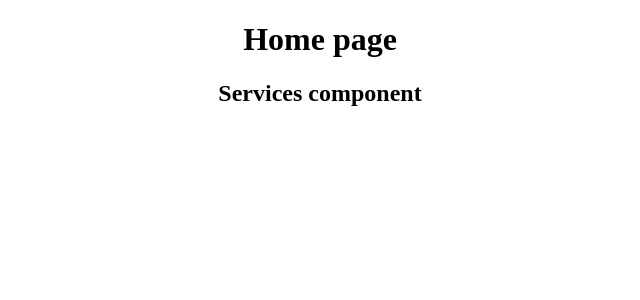
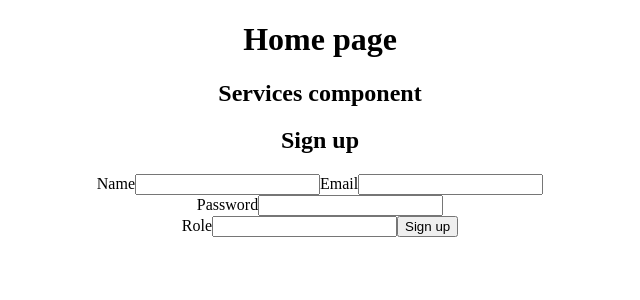
Before and after one commit to Hanna2m/salon_frontend, a React (Create React App) app: page / in a window 1280 px wide. Shown: the top 300 px of the page, without its empty margins (320-960 px from the left). Built offline with nearby package versions, Linux system fonts and the light colour scheme.

Commit message:
Add sign up

```diff
--- a/package.json
+++ b/package.json
@@ -6,10 +6,12 @@
     "@testing-library/jest-dom": "^5.16.3",
     "@testing-library/react": "^12.1.4",
     "@testing-library/user-event": "^13.5.0",
+    "axios": "^0.26.1",
     "react": "^18.0.0",
     "react-dom": "^18.0.0",
     "react-scripts": "5.0.0",
-    "web-vitals": "^2.1.4"
+    "web-vitals": "^2.1.4",
+    "zlib": "^1.0.5"
   },
   "scripts": {
     "start": "react-scripts start",
--- a/src/App.js
+++ b/src/App.js
@@ -1,12 +1,14 @@
 import "./App.css";
 
 import Services from "./components/Services";
+import Signup from "./components/Signup";
 
 function App() {
   return (
     <div className="App">
       <h1>Home page</h1>
       <Services />
+      <Signup />
     </div>
   );
 }
--- /dev/null
+++ b/src/components/Home.jsx
@@ -0,0 +1,11 @@
+import React from "react";
+
+function Home(){
+    return(
+        <>
+        <h1>Home</h1>
+        </>
+    )
+}
+
+export default Home;
--- /dev/null
+++ b/src/components/Signup.jsx
@@ -0,0 +1,74 @@
+import axios from "axios";
+import React, { useState } from "react";
+import Home from "./Home";
+
+
+
+function Signup() {
+  // const form = document.querySelector('form');
+  const [name, setName] = useState();
+  const [email, setEmail] = useState();
+  const [password, setPassword] = useState();
+  const [role, setRole] = useState();
+  const emailError = document.querySelector('.email.error');
+  const passwordError = document.querySelector('.password.error');
+  const url = 'http://localhost:3080/signup';
+
+
+  const handleSubmit = async (e) => {
+    e.preventDefault();
+    console.log(name, email, password, role);
+    //reset errors
+    emailError.textContent = '';
+    passwordError.textContent = '';
+
+try {
+  const res = await
+  axios({
+  method: 'post',
+  url: "http://localhost:3080/signup",
+  data: {
+    name, email, password, role
+  },
+  // headers: {'Content-Type': 'application/json'}
+});
+  const data = await res.json();
+  console.log(data);
+    if (data.errors) {
+      emailError.textContent = data.errors.email;
+      passwordError.textContent = data.errors.password;
+    }
+    if (data.user) {
+      <Home />
+    }
+
+} catch (error) {
+  console.log(error)
+}
+}
+   return (
+    <div>
+        <h2>Sign up</h2>
+        <form>
+        <label htmlFor="name">Name</label>
+        <input name="name" onChange={(e) => setName(e.target.value)}></input>
+        <label htmlFor="email">Email</label>
+        <input name="email" onChange={(e) => setEmail(e.target.value)}></input>
+        <div className="email error"></div>
+        <label htmlFor="password">Password</label>
+        <input name="password" onChange={(e) => setPassword(e.target.value)}></input>
+        <div className="password error"></div>
+        <label htmlFor="role">Role</label>
+        <input name="role" list="roles" onChange={(e) => setRole(e.target.value)}></input>
+        <datalist id="roles">
+            <option value="Customer" />
+            <option value="Admin" />
+        </datalist>
+        <button onClick={handleSubmit}>Sign up</button>
+        </form>
+    </div>
+
+  );
+}
+
+export default Signup;
```
Also changed, not shown: 1 other file (tests, documents, lock files or other folders).
